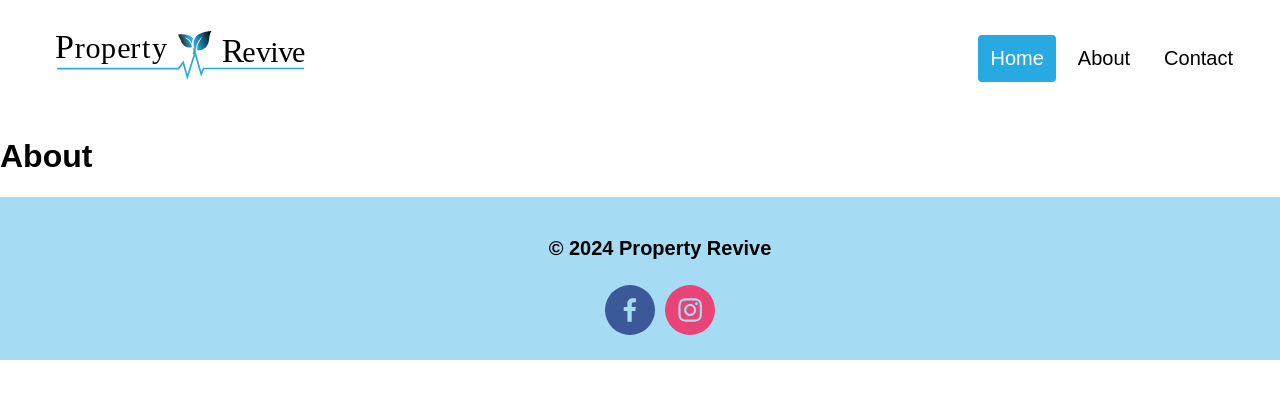
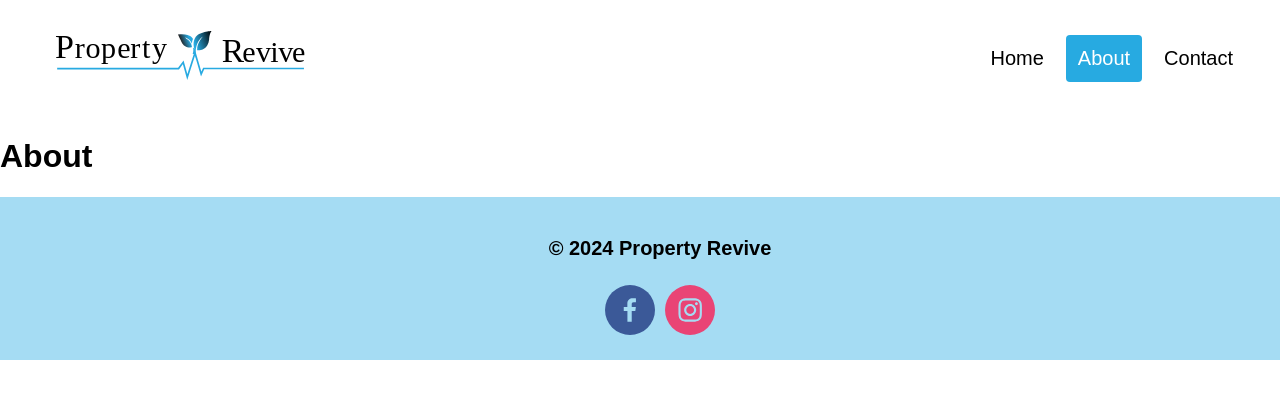
Before and after one commit to RyanHermes/property-revive, a Next.js app: page /about in a window 1280 px wide. Shown: the top 398 px of the page. Built offline with nearby package versions, Linux system fonts and the light colour scheme.

Commit message:
fix: color of active button

```diff
--- a/components/Header.tsx
+++ b/components/Header.tsx
@@ -1,7 +1,11 @@
+'use client'
+
 import Link from 'next/link'
 import Image from 'next/image'
+import { usePathname } from 'next/navigation'
 
 export default function Header() {
+    const pathname = usePathname();
     return (
         <div className="header">
             <Link href="/">
@@ -9,9 +13,9 @@ export default function Header() {
             </Link>
             <div className="headerLinks">
                 <nav>
-                    <Link href="/contact">Contact</Link>
-                    <Link href="/about">About</Link>
-                    <Link className="active" href="/">Home</Link>
+                    <Link className={pathname === "/contact" ? "active" : ""} href="/contact">Contact</Link>
+                    <Link className={pathname === "/about" ? "active" : ""} href="/about">About</Link>
+                    <Link className={pathname === "/" ? "active" : ""} href="/">Home</Link>
                 </nav>
             </div>
         </div>
```
